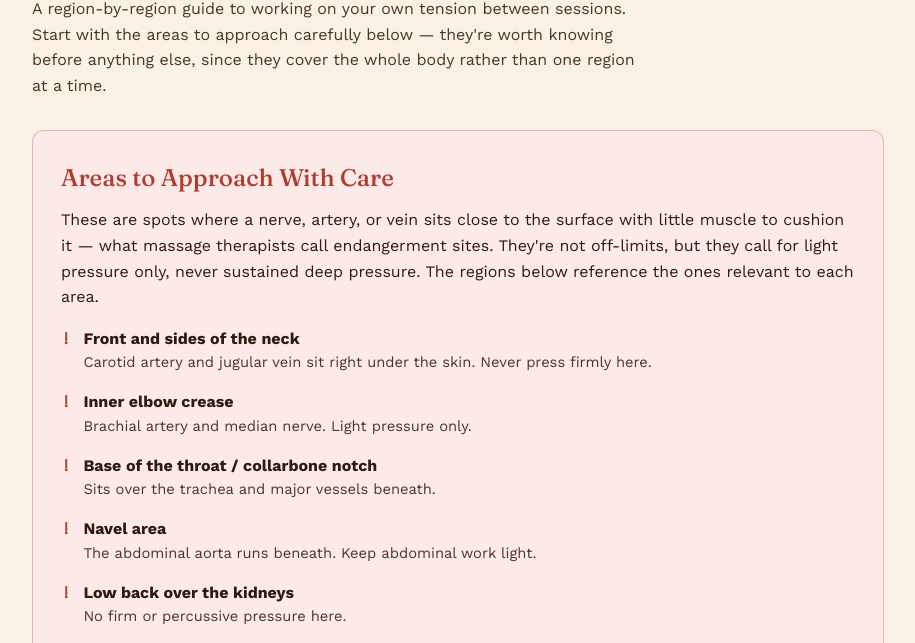
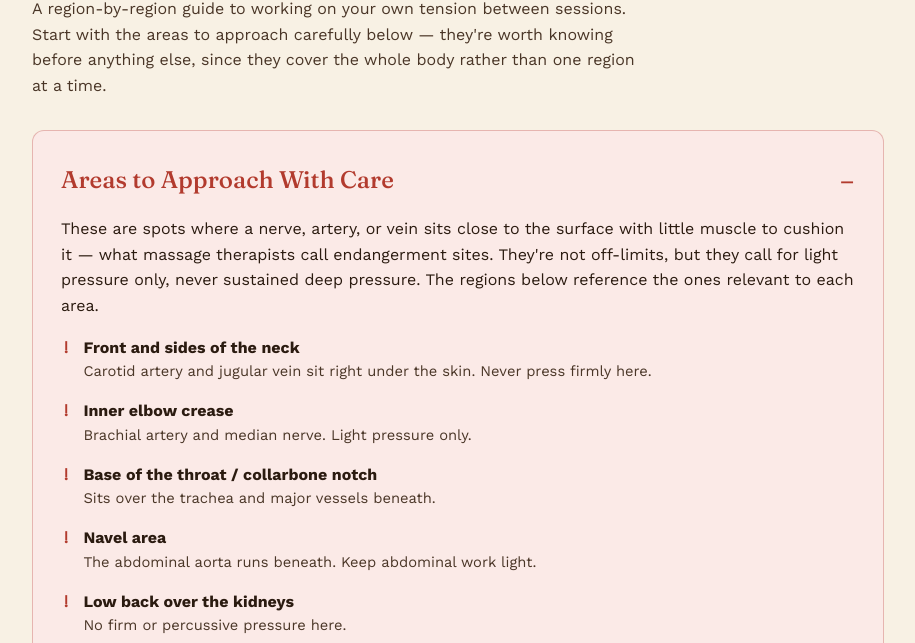
Before and after one commit to dsegura3569/ThePathLtd, a plain HTML site: page body/index.html in a window 1280 px wide. Shown: the part 140-783 px from the top of the page, without its empty margins (182-1097 px from the left). Drawn offline with nearby package versions, Linux system fonts and the light colour scheme.

Commit message:
Make Areas to Approach With Care collapsible
Converted from a plain <section> to the same <details>/<summary>
pattern used by the 7 region cards, with a matching +/- toggle
indicator. Defaults to open (via the 'open' attribute) since it's the
priority content shown first, but can now be collapsed like everything
else on the page.

Verified: defaults open on load, collapses on click, re-expands on a
second click, region cards unaffected, zero overflow, zero console
errors.

```diff
--- a/body/index.html
+++ b/body/index.html
@@ -41,6 +41,18 @@
   }
   .caution-card h2{ color:var(--caution); }
   .caution-card > p{ color:var(--ink); }
+  .caution-card summary{
+    cursor:pointer; list-style:none; display:flex;
+    justify-content:space-between; align-items:center;
+  }
+  .caution-card summary::-webkit-details-marker{ display:none; }
+  .caution-card summary h2{ margin-bottom:0; }
+  .caution-card summary::after{
+    content:'+'; font-family:var(--font-mono); font-size:1.6rem;
+    color:var(--caution); flex-shrink:0; margin-left:1rem;
+  }
+  .caution-card[open] summary::after{ content:'–'; }
+  .caution-card > p{ margin-top:1rem; }
   .caution-list{ list-style:none; padding:0; margin:1rem 0 0; display:grid; gap:0.9rem; }
   .caution-list li{ padding-left:1.4rem; position:relative; }
   .caution-list li::before{
@@ -93,8 +105,10 @@
     <p>A region-by-region guide to working on your own tension between sessions. Start with the areas to approach carefully below — they're worth knowing before anything else, since they cover the whole body rather than one region at a time.</p>
   </div>
 
-  <section class="caution-card" id="endangerment-sites">
-    <h2>Areas to Approach With Care</h2>
+  <details class="caution-card" id="endangerment-sites" open>
+    <summary>
+      <h2>Areas to Approach With Care</h2>
+    </summary>
     <p>These are spots where a nerve, artery, or vein sits close to the surface with little muscle to cushion it — what massage therapists call endangerment sites. They're not off-limits, but they call for light pressure only, never sustained deep pressure. The regions below reference the ones relevant to each area.</p>
     <ul class="caution-list">
       <li><strong>Front and sides of the neck</strong><span>Carotid artery and jugular vein sit right under the skin. Never press firmly here.</span></li>
@@ -106,7 +120,7 @@
       <li><strong>Center of the glute, deep</strong><span>The sciatic nerve passes through here (the sciatic notch).</span></li>
       <li><strong>Back of the knee</strong><span>Popliteal artery and nerve. Avoid deep pressure.</span></li>
     </ul>
-  </section>
+  </details>
 
   <h2>By Region</h2>
   <div class="region-grid">
```
